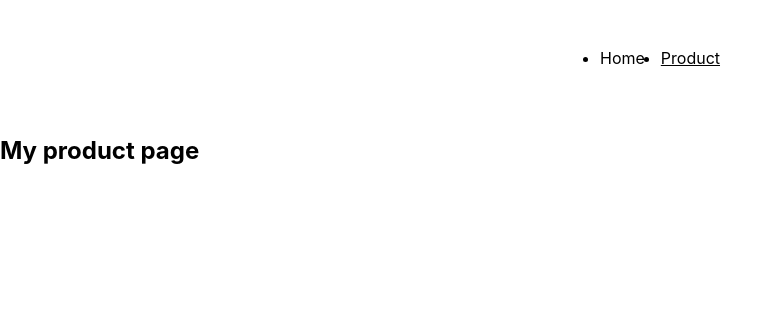
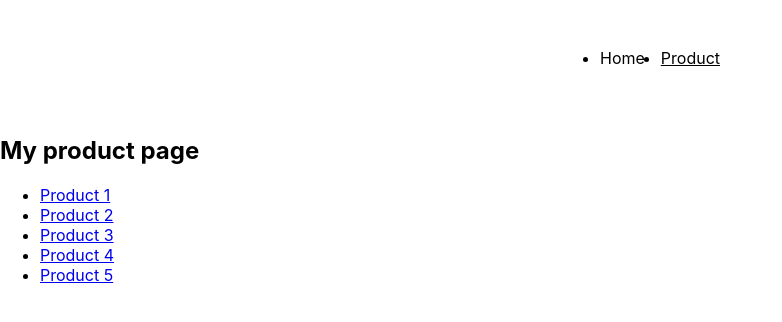
Before and after one commit to porwal06/react-redux-spa, a React (Create React App) app: page /product in a window 1280 px wide. Shown: the top 322 px of the page, without its empty margins (0-782 px from the left). Built offline with nearby package versions, Linux system fonts and the light colour scheme.

Commit message:
Added dynamic route & get dynamic value

```diff
--- /dev/null
+++ b/src/pages/ProductDetail.js
@@ -0,0 +1,10 @@
+import {useParams} from 'react-router-dom'
+function ProductDetailPage() {
+    const param = useParams();
+    return <>
+    <h2>Product detial page - "{param.productId}"</h2>
+    </>
+
+}
+
+export default ProductDetailPage;
--- a/src/pages/Products.js
+++ b/src/pages/Products.js
@@ -1,4 +1,23 @@
+import { Link } from "react-router-dom";
+
+const PRODUCT_DETAIL = [
+    {id: 'p1', title: "Product 1"},
+    {id: 'p2', title: "Product 2"},
+    {id: 'p3', title: "Product 3"},
+    {id: 'p4', title: "Product 4"},
+    {id: 'p5', title: "Product 5"},
+]
 const ProductPage = () => {
-    return <h2>My product page</h2>
+    return (
+    <>
+    <h2>My product page</h2>
+    <ul>{
+        PRODUCT_DETAIL.map(
+            productDetail => <li key={productDetail.id}><Link to={`/product/${productDetail.id}`}>{productDetail.title}</Link></li>
+            )
+        }
+    </ul>
+    </>
+    );
 }
 export default ProductPage;
--- a/src/routers/router.js
+++ b/src/routers/router.js
@@ -4,6 +4,7 @@ import HomePage from '../pages/Home';
 import ProductPage from '../pages/Products';
 import RootLayout from '../pages/RootLayout';
 import ErrorPage from '../pages/Error';
+import ProductDetailPage from '../pages/ProductDetail';
 
 // Create router as JS object, this will latest which work React version > 6.4
 const router = createBrowserRouter(
@@ -12,6 +13,7 @@ const router = createBrowserRouter(
       children: [
         {path: '', element: <HomePage/>}, //define as jsx element or compnent name
         {path: '/product', Component: ProductPage},
+        {path: '/product/:productId', element: <ProductDetailPage />}
       ]},
 
     ]
```
